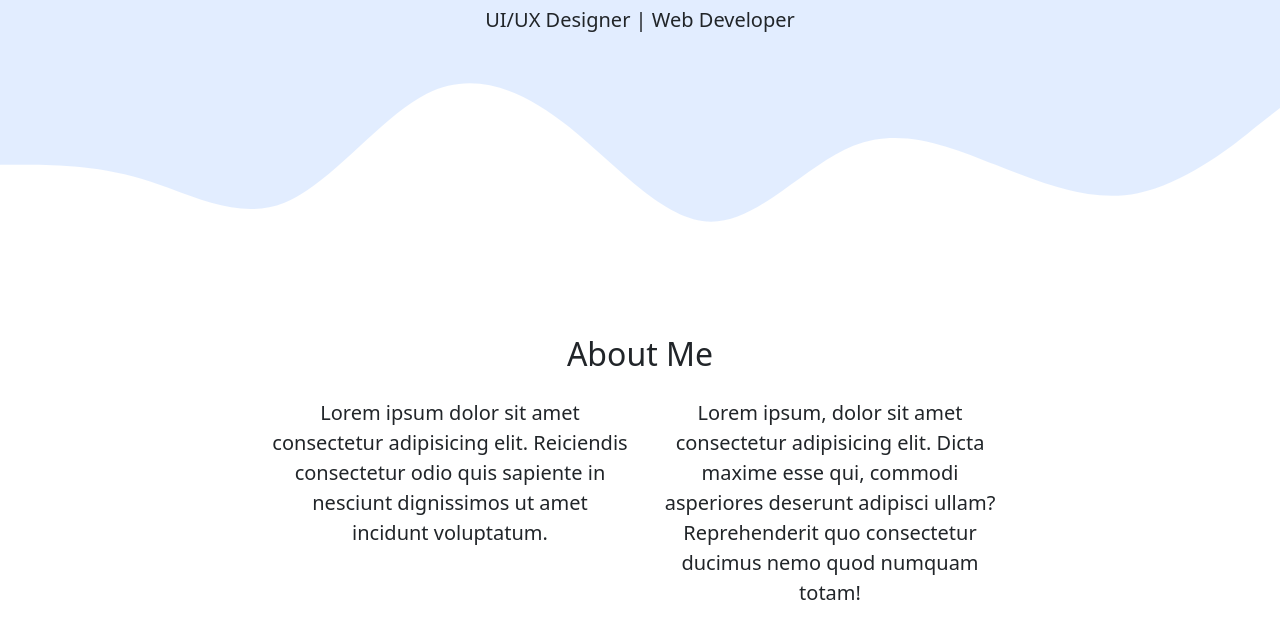
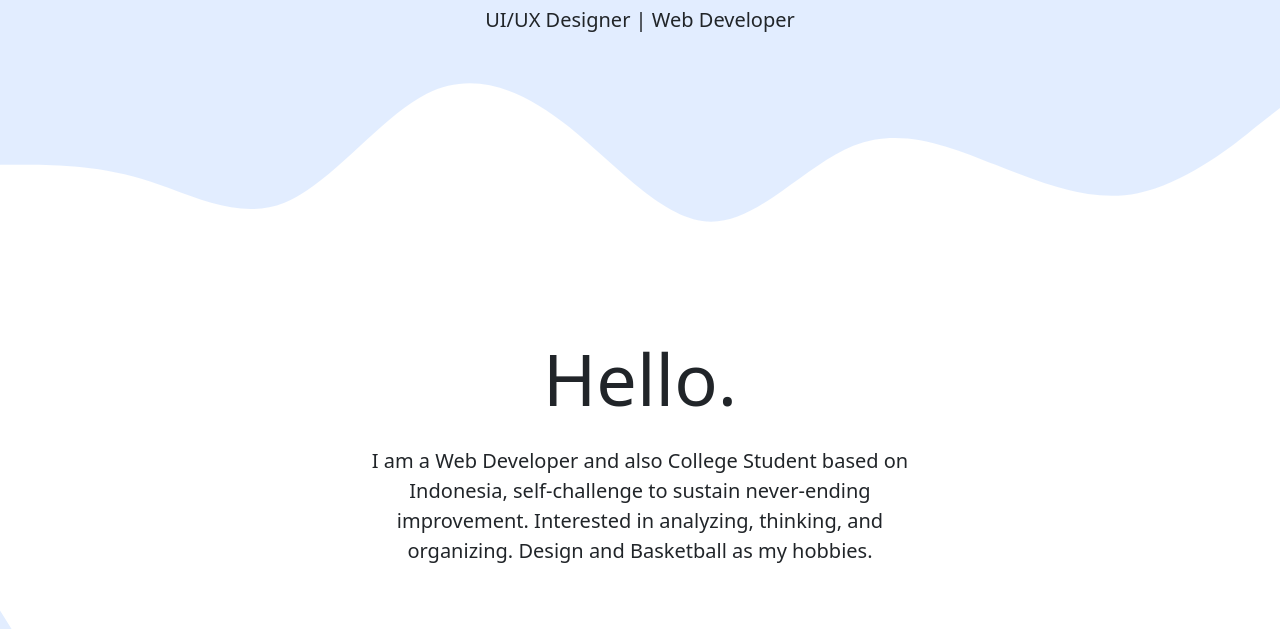
Before and after one commit to Delvinlim/Delvinlim.github.io, a plain HTML site: page index.html in a window 1280 px wide. Shown: the part 319-948 px from the top of the page. Drawn offline with nearby package versions, Linux system fonts and the light colour scheme.

Commit message:
adding another about myself

```diff
--- a/index.html
+++ b/index.html
@@ -79,17 +79,17 @@
         <div class="container">
             <div class="row text-center mb-3 animate__animated animate__fadeInUp">
                 <div class="col">
-                    <h2>About Me</h2>
+                    <h2 class="display-2">Hello.</h2>
                 </div>
             </div>
 
             <div class="row justify-content-center fs-5 text-center" style="overflow-x: hidden;">
-                <div class="col-md-4" data-aos="fade-right" data-aos-duration="1500">
-                    <p>Lorem ipsum dolor sit amet consectetur adipisicing elit. Reiciendis consectetur odio quis sapiente in nesciunt dignissimos ut amet incidunt voluptatum.</p>
+                <div class="col-md-6" data-aos="fade-down" data-aos-duration="1500">
+                    <p>I am a Web Developer and also College Student based on Indonesia, self-challenge to sustain never-ending improvement. Interested in analyzing, thinking, and organizing. Design and Basketball as my hobbies.</p>
                 </div>
-                <div class="col-md-4" data-aos="fade-left" data-aos-duration="1500">
+                <!-- <div class="col-md-6" data-aos="fade-left" data-aos-duration="1500">
                     <p>Lorem ipsum, dolor sit amet consectetur adipisicing elit. Dicta maxime esse qui, commodi asperiores deserunt adipisci ullam? Reprehenderit quo consectetur ducimus nemo quod numquam totam!</p>
-                </div>
+                </div> -->
             </div>
         </div>
         <svg xmlns="http://www.w3.org/2000/svg" viewBox="0 0 1440 320"><path fill="#e2edff" fill-opacity="1" d="M0,32L26.7,74.7C53.3,117,107,203,160,213.3C213.3,224,267,160,320,128C373.3,96,427,96,480,122.7C533.3,149,587,203,640,213.3C693.3,224,747,192,800,165.3C853.3,139,907,117,960,122.7C1013.3,128,1067,160,1120,181.3C1173.3,203,1227,213,1280,192C1333.3,171,1387,117,1413,90.7L1440,64L1440,320L1413.3,320C1386.7,320,1333,320,1280,320C1226.7,320,1173,320,1120,320C1066.7,320,1013,320,960,320C906.7,320,853,320,800,320C746.7,320,693,320,640,320C586.7,320,533,320,480,320C426.7,320,373,320,320,320C266.7,320,213,320,160,320C106.7,320,53,320,27,320L0,320Z"></path></svg>
```
